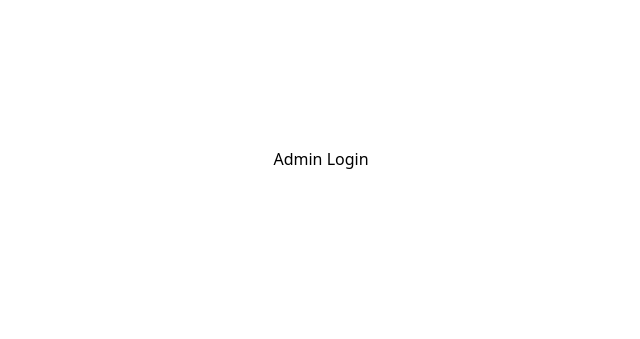
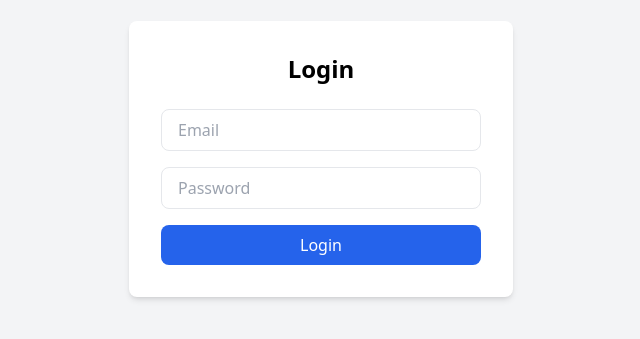
Before and after one commit to Amitvik/shiftpunch-frontend, a React (Vite) app: page /admin in a window 1280 px wide. Shown: the part 241-580 px from the top of the page, without its empty margins (319-959 px from the left). Built offline with nearby package versions, Linux system fonts and the light colour scheme.

Commit message:
-2.1: Created Login page UI with validation and loading state

```diff
--- a/src/pages/AdminLogin.jsx
+++ b/src/pages/AdminLogin.jsx
@@ -1,4 +1,56 @@
-const AdminLogin = () => {
-  return <div className="h-screen flex items-center justify-center">Admin Login</div>
+import { useState } from 'react'
+
+const LoginPage = () => {
+  const [email, setEmail] = useState('')
+  const [password, setPassword] = useState('')
+  const [error, setError] = useState('')
+  const [loading, setLoading] = useState(false)
+
+  const handleLogin = async () => {
+    setError('')
+    setLoading(true)
+
+    // Simulate a fake API delay
+    setTimeout(() => {
+      setLoading(false)
+      // just for UI test
+      if (email === '' || password === '') {
+        setError('Please enter both email and password.')
+      } else {
+        alert(`Login attempted with email: ${email}`)
+      }
+    }, 1000)
+  }
+
+  return (
+    <div className="h-screen flex items-center justify-center bg-gray-100 px-4">
+      <div className="bg-white p-8 rounded-lg shadow-md w-full max-w-sm">
+        <h2 className="text-2xl font-semibold mb-6 text-center">Login</h2>
+        <input
+          type="email"
+          placeholder="Email"
+          value={email}
+          onChange={(e) => setEmail(e.target.value)}
+          className="w-full mb-4 px-4 py-2 border rounded-lg focus:outline-none focus:ring-2 focus:ring-blue-500"
+        />
+        <input
+          type="password"
+          placeholder="Password"
+          value={password}
+          onChange={(e) => setPassword(e.target.value)}
+          className="w-full mb-4 px-4 py-2 border rounded-lg focus:outline-none focus:ring-2 focus:ring-blue-500"
+        />
+        {error && <p className="text-red-600 mb-4 text-sm">{error}</p>}
+        <button
+          onClick={handleLogin}
+          disabled={loading}
+          className="w-full py-2 bg-blue-600 text-white rounded-lg hover:bg-blue-700 transition"
+        >
+          {loading ? 'Logging in...' : 'Login'}
+        </button>
+      </div>
+    </div>
+  )
 }
-export default AdminLogin
+
+export default LoginPage
```
